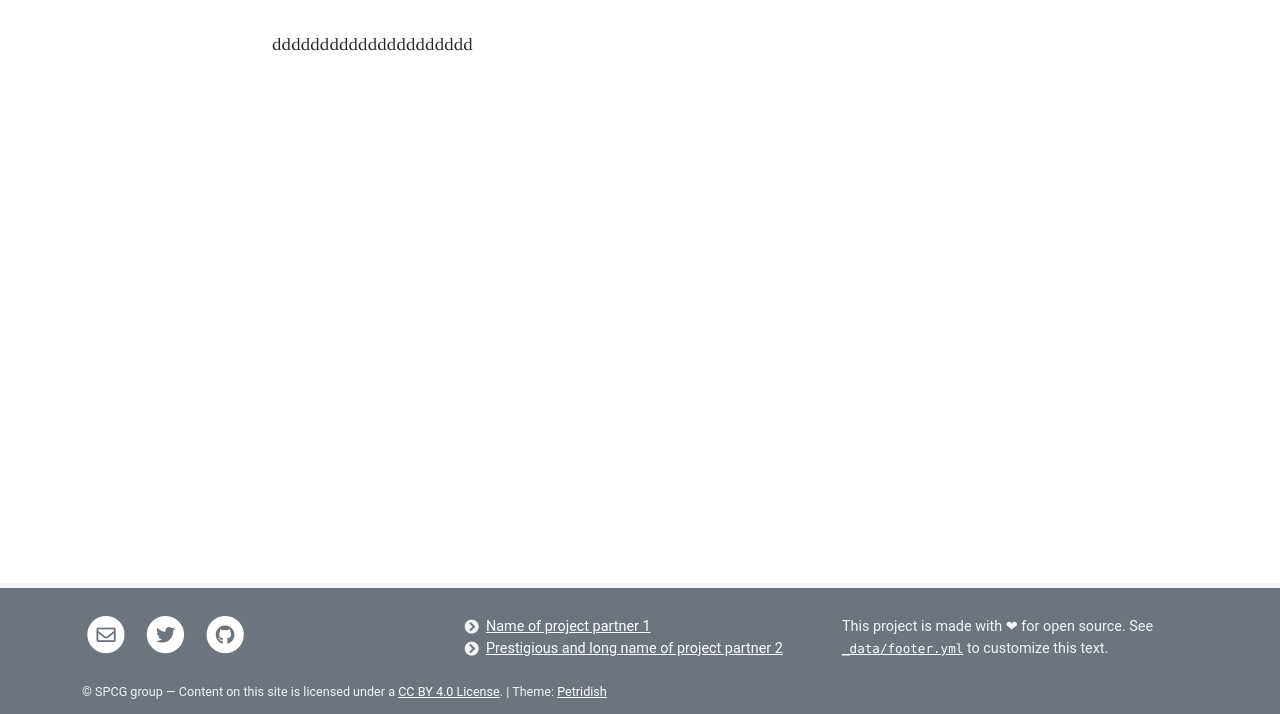
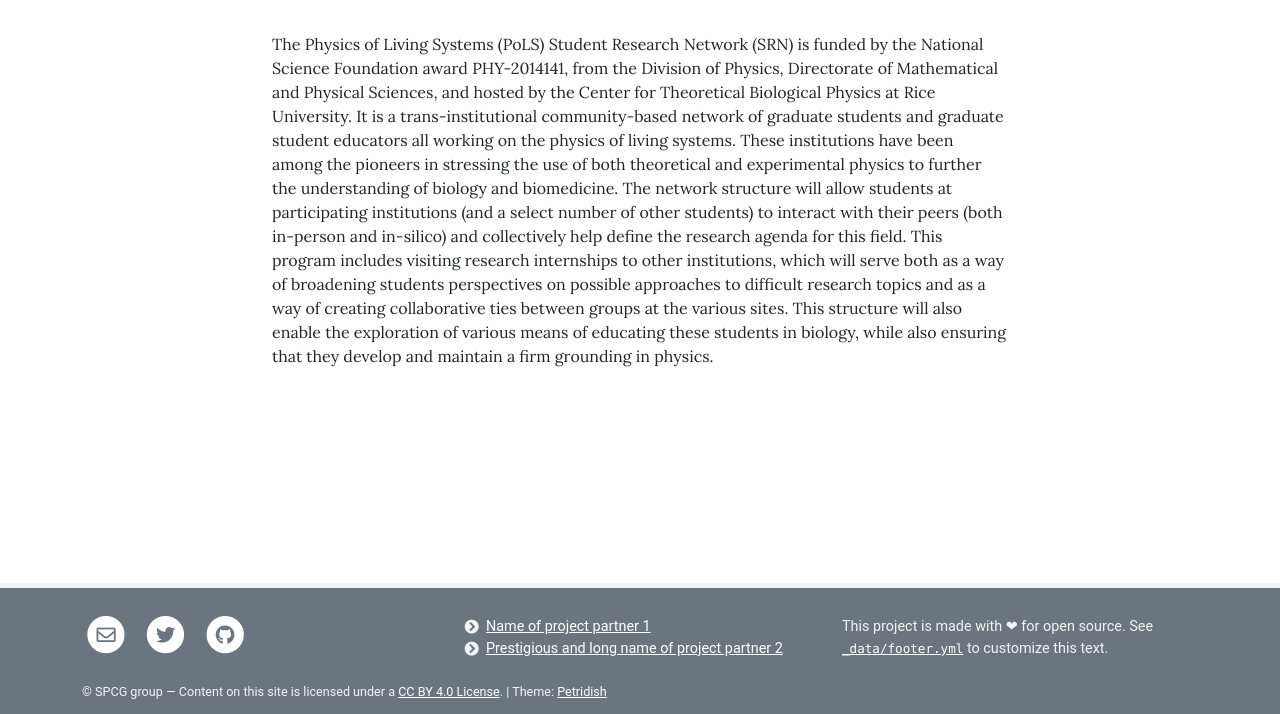
Before and after one commit to ilaria-iuliani/pols, a Jekyll site: the page built from pages/home.md, in a window 1280 px wide. Shown: the part 320-1034 px from the top of the page. Built offline with Jekyll 4.4.1, drawn with Linux system fonts in a browser that asks for light colours.

Commit message:
Update home.md

```diff
--- a/pages/home.md
+++ b/pages/home.md
@@ -5,4 +5,4 @@ background: /assets/theme/images/coliMM.jpg
 permalink: /
 ---
 
-ddddddddddddddddddddd
+The Physics of Living Systems (PoLS) Student Research Network (SRN) is funded by the National Science Foundation award PHY-2014141, from the Division of Physics, Directorate of Mathematical and Physical Sciences, and hosted by the Center for Theoretical Biological Physics at Rice University. It is a trans-institutional community-based network of graduate students and graduate student educators all working on the physics of living systems. These institutions have been among the pioneers in stressing the use of both theoretical and experimental physics to further the understanding of biology and biomedicine. The network structure will allow students at participating institutions (and a select number of other students) to interact with their peers (both in-person and in-silico) and collectively help define the research agenda for this field. This program includes visiting research internships to other institutions, which will serve both as a way of broadening students perspectives on possible approaches to difficult research topics and as a way of creating collaborative ties between groups at the various sites. This structure will also enable the exploration of various means of educating these students in biology, while also ensuring that they develop and maintain a firm grounding in physics.
```
